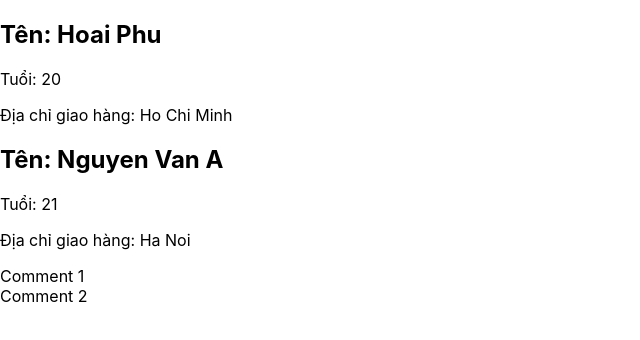
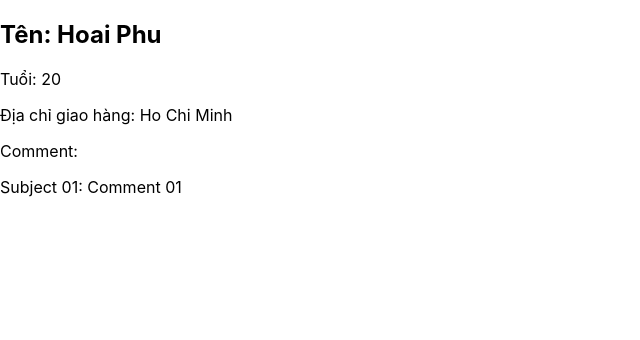
Before and after one commit to NguyenHoaiPhu299/LearnReactTutorial, a React (Create React App) app: page / in a window 1280 px wide. Shown: the top 340 px of the page, without its empty margins (0-640 px from the left). Built offline with nearby package versions, Linux system fonts and the light colour scheme.

Commit message:
Basic example of props (1)

```diff
--- a/src/App.js
+++ b/src/App.js
@@ -7,10 +7,12 @@ import Comment from './components/Comment';
 function App() {
   return (
     <>
-      <Member name='Hoai Phu' age='20' shippingAddress='Ho Chi Minh'></Member>
-      <Member name='Nguyen Van A' age='21' shippingAddress='Ha Noi'/>
-      <Comment content='Comment 1'/>
-      <Comment content='Comment 2'/>
+      <Member
+        name='Hoai Phu'
+        age='20'
+        shippingAddress='Ho Chi Minh'
+        comment={<Comment content='Comment 01' title='Subject 01'></Comment>}
+      ></Member>
     </>
   );
 }
--- a/src/components/Comment.js
+++ b/src/components/Comment.js
@@ -1,7 +1,7 @@
 function Comment(props){
     return(
         <div className="comment">
-            {props.content}
+            <p>{props.title}: {props.content}</p>
         </div>
     )
 };
--- a/src/components/Member.js
+++ b/src/components/Member.js
@@ -8,6 +8,7 @@ function Member(props) {
             <h2>Tên: {props.name}</h2>
             <p>Tuổi: {props.age}</p>
             <p>Địa chỉ giao hàng: {props.shippingAddress}</p>
+            <p>Comment: {props.comment}</p>
         </div>
     );
 }
```
